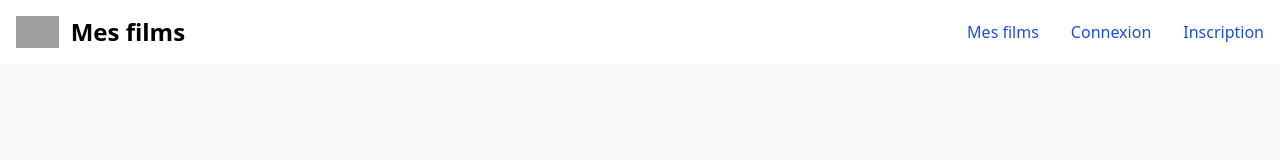
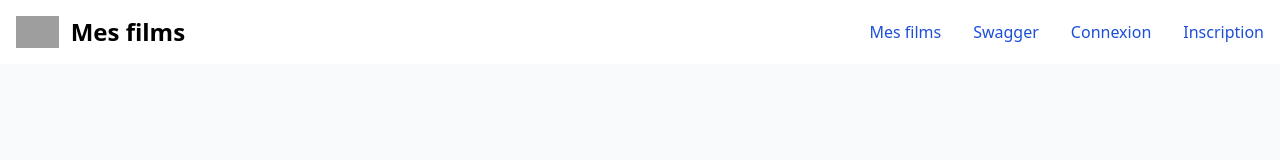
Before and after one commit to Ali3597/nextjsschool, a Next.js app: page /signin in a window 1280 px wide. Shown: the top 160 px of the page. Built offline with nearby package versions, Linux system fonts and the light colour scheme; no server answers; grey boxes are pictures that could not be loaded.

Commit message:
swagger in the navbar

```diff
--- a/src/components/Header.tsx
+++ b/src/components/Header.tsx
@@ -8,6 +8,7 @@
   return (
     <header className="bg-white border-gray-200 dark:bg-gray-900">
   <div className="max-w-screen-xl flex flex-wrap items-center justify-between mx-auto p-4">
+
     <Link href="/movies" className="flex items-center space-x-3 rtl:space-x-reverse">
         <img src="https://flowbite.com/docs/images/logo.svg" className="h-8" alt="Flowbite Logo" />
         <span className="self-center text-2xl font-semibold whitespace-nowrap dark:text-white">Mes films</span>
@@ -17,6 +18,9 @@
       <ul className="font-medium flex flex-col p-4 md:p-0 mt-4 border border-gray-100 rounded-lg bg-gray-50 md:flex-row md:space-x-8 rtl:space-x-reverse md:mt-0 md:border-0 md:bg-white dark:bg-gray-800 md:dark:bg-gray-900 dark:border-gray-700">
         <li>
           <Link href="/movies" className="block py-2 px-3 text-white bg-blue-700 rounded md:bg-transparent md:text-blue-700 md:p-0 dark:text-white md:dark:text-blue-500" aria-current="page">Mes films</Link>
+        </li>
+        <li>
+          <Link href="/swagger" className="block py-2 px-3 text-white bg-blue-700 rounded md:bg-transparent md:text-blue-700 md:p-0 dark:text-white md:dark:text-blue-500" aria-current="page">Swagger</Link>
         </li>
         <SessionsHeader />
 
```
